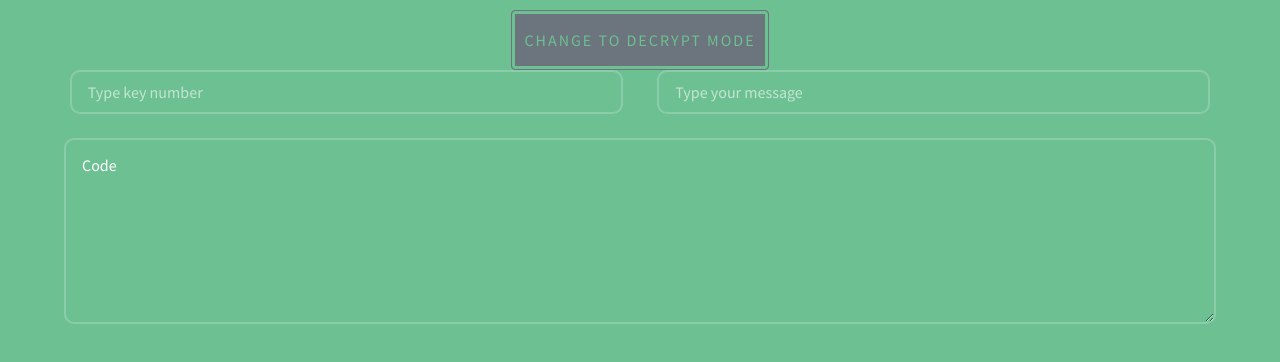
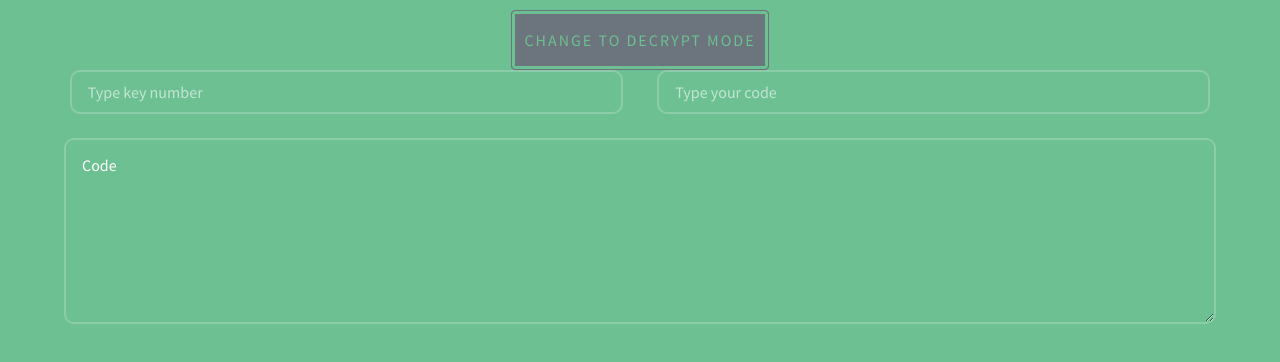
Before and after one commit to allwinandrews/Encrypt, a React (Create React App) app: page / in a window 1280 px wide. Shown: the part 268-630 px from the top of the page. Built offline with nearby package versions, Linux system fonts and the light colour scheme.

Commit message:
Adds component for form

```diff
--- /dev/null
+++ b/src/components/CommonForm/CommonForm.js
@@ -0,0 +1,54 @@
+import React from "react";
+
+export default function CommonForm(props) {
+  const {
+    inputOne,
+    inputTwo,
+    value,
+    textAreaOnChange,
+    one,
+    two,
+    calculate
+  } = props;
+  return (
+    <form>
+      <div className="field half first">
+        <input
+          onChange={event => {
+            inputOne(parseInt(event.target.value));
+          }}
+          type="number"
+          placeholder="Type key number"
+        />
+      </div>
+      <div className="field half">
+        <input
+          onChange={event => inputTwo(event.target.value)}
+          placeholder="Type your code"
+          type="text"
+        />
+      </div>
+      <div className="field">
+        <textarea
+          value={value ? value : "Message"}
+          onChange={() => textAreaOnChange(value)}
+          rows="6"
+        ></textarea>
+      </div>
+      <ul className="actions">
+        <li>
+          {!(one === 0 || two === "") ? (
+            <input
+              value="decrypt"
+              className="button alt"
+              type="button"
+              onClick={calculate}
+            />
+          ) : (
+            ""
+          )}
+        </li>
+      </ul>
+    </form>
+  );
+}
--- a/src/components/Decrypt/Decrypt.js
+++ b/src/components/Decrypt/Decrypt.js
@@ -7,6 +7,7 @@ import {
   convertToWordArray,
   convertToWords
 } from "../actions/actions";
+import CommonForm from "../CommonForm/CommonForm";
 
 export default function Decrypt(props) {
   const { toggle, button } = props;
@@ -30,52 +31,20 @@ export default function Decrypt(props) {
   }, [keyNum, code]);
 
   return (
-    <>
     <div id="enrypt">
       <div className="inner">
         <h3>Encrypto</h3>
         <Button onClick={toggle}>{button}</Button>
-          <form>
-            <div className="field half first">
-              <input
-                onChange={event => {
-                  setKeyNum(parseInt(event.target.value));
-                }}
-                type="number"
-                placeholder="Type key number"
+        <CommonForm
+          inputOne={setKeyNum}
+          inputTwo={setCode}
+          value={final ? final : "Message"}
+          textAreaOnChange={setFinal}
+          one={keyNum}
+          two={code}
+          calculate={calculate}
         />
       </div>
-            <div className="field half">
-              <input
-                onChange={event => setCode(event.target.value)}
-                placeholder="Type your code"
-                type="text"
-              />
     </div>
-            <div className="field">
-              <textarea
-                value={final ? final : "Message"}
-                onChange={() => setFinal(final)}
-                rows="6"
-              ></textarea>
-            </div>
-            <ul className="actions">
-              <li>
-                {!(keyNum === 0 || code === "") ? (
-                  <input
-                    value="decrypt"
-                    className="button alt"
-                    type="button"
-                    onClick={calculate}
-                  />
-                ) : (
-                  ""
-                )}
-              </li>
-            </ul>
-          </form>
-        </div>
-      </div>
-    </>
   );
 }
--- a/src/components/Encrypt/Encrypt.js
+++ b/src/components/Encrypt/Encrypt.js
@@ -7,6 +7,7 @@ import {
   encryptWordsToNumberArray,
   convertToCode
 } from "../actions/actions";
+import CommonForm from "../CommonForm/CommonForm";
 
 export default function Encrypt(props) {
   const { toggle, button } = props;
@@ -18,7 +19,12 @@ export default function Encrypt(props) {
   const [final, setFinal] = useState("");
 
   const calculate = () => {
-    var { words, dict } = twistArray(curNum, keyNum, alpha, message);
+    var { words, dict } = twistArray(
+      curNum,
+      keyNum,
+      alpha,
+      message.toLowerCase()
+    );
     words = encryptWordsToNumberArray(words);
     setFinal(convertToCode(words, dict));
   };
@@ -34,47 +40,15 @@ export default function Encrypt(props) {
       <div className="inner">
         <h3>Encrypto</h3>
         <Button onClick={toggle}>{button}</Button>
-        <form>
-          <div className="field half first">
-            <input
-              onChange={event => {
-                setKeyNum(parseInt(event.target.value));
-              }}
-              type="number"
-              placeholder="Type key number"
-            />
-          </div>
-          <div className="field half">
-            <input
-              onChange={event => {
-                setMessage(event.target.value);
-              }}
-              type="text"
-              placeholder="Type your message"
-            />
-          </div>
-          <div className="field">
-            <textarea
-              value={final ? final : "Code"}
-              onChange={() => setFinal(final)}
-              rows="6"
-            ></textarea>
-          </div>
-          <ul className="actions">
-            <li>
-              {!(keyNum === 0 || message === "") ? (
-                <input
-                  value="encrypt"
-                  className="button alt"
-                  type="button"
-                  onClick={calculate}
-                />
-              ) : (
-                ""
-              )}
-            </li>
-          </ul>
-        </form>
+        <CommonForm
+          inputOne={setKeyNum}
+          inputTwo={setMessage}
+          value={final ? final : "Code"}
+          textAreaOnChange={setFinal}
+          one={keyNum}
+          two={message}
+          calculate={calculate}
+        />
       </div>
     </div>
   );
```
Lines whose indentation alone changed are shown as unchanged.
